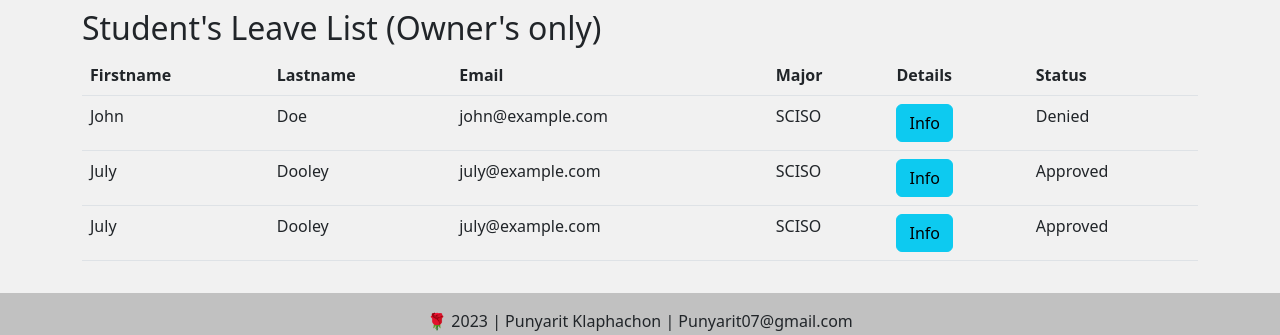
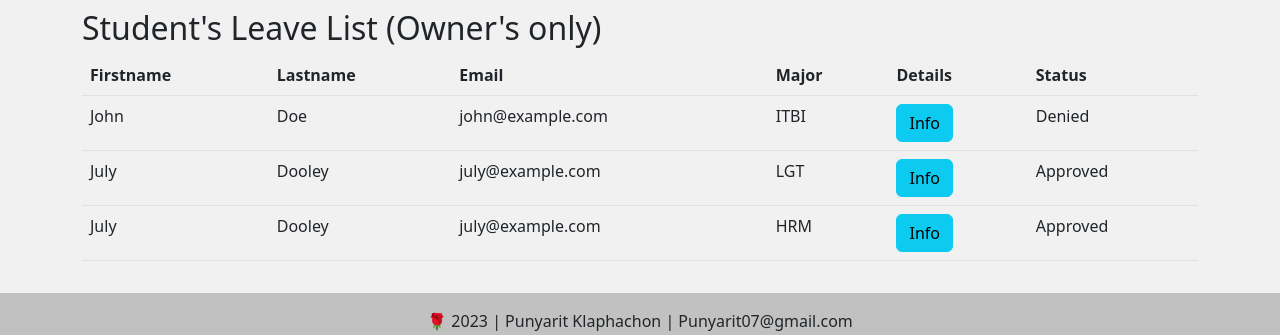
Before and after one commit to Rus1999/studentleaverequesty-system, a PHP site: page /leaveshow.php in a window 1280 px wide. Shown: the part 161-496 px from the top of the page. Run offline with PHP 8.4, Linux system fonts and the light colour scheme.

Commit message:
14pm 11march

```diff
--- a/leaveapprove.php
+++ b/leaveapprove.php
@@ -10,7 +10,7 @@
         <th>Email</th>
         <th>Major</th>
         <th>Details</th>
-        <th class="text-center">Manage</th>
+        <th>Manage</th>
       </tr>
     </thead>
     <tbody>
--- a/leaveshow.php
+++ b/leaveshow.php
@@ -18,7 +18,7 @@
         <td>John</td>
         <td>Doe</td>
         <td>john@example.com</td>
-        <td>SCISO</td>
+        <td>ITBI</td>
         <td><button type="button" class="btn btn-info">Info</button></td>
         <td>Denied</td>
       </tr>
@@ -26,7 +26,7 @@
         <td>July</td>
         <td>Dooley</td>
         <td>july@example.com</td>
-        <td>SCISO</td>
+        <td>LGT</td>
         <td><button type="button" class="btn btn-info">Info</button></td>
         <td>Approved</td>
       </tr>
@@ -34,7 +34,7 @@
         <td>July</td>
         <td>Dooley</td>
         <td>july@example.com</td>
-        <td>SCISO</td>
+        <td>HRM</td>
         <td><button type="button" class="btn btn-info">Info</button></td>
         <td>Approved</td>
       </tr>
```
